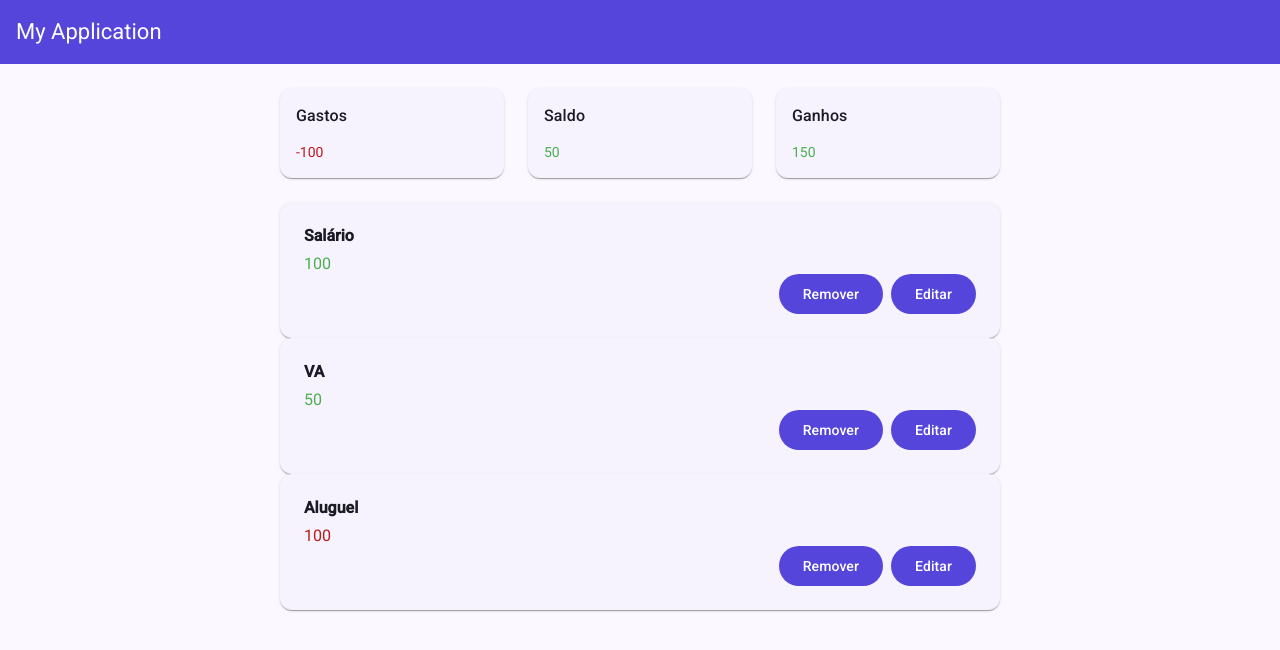
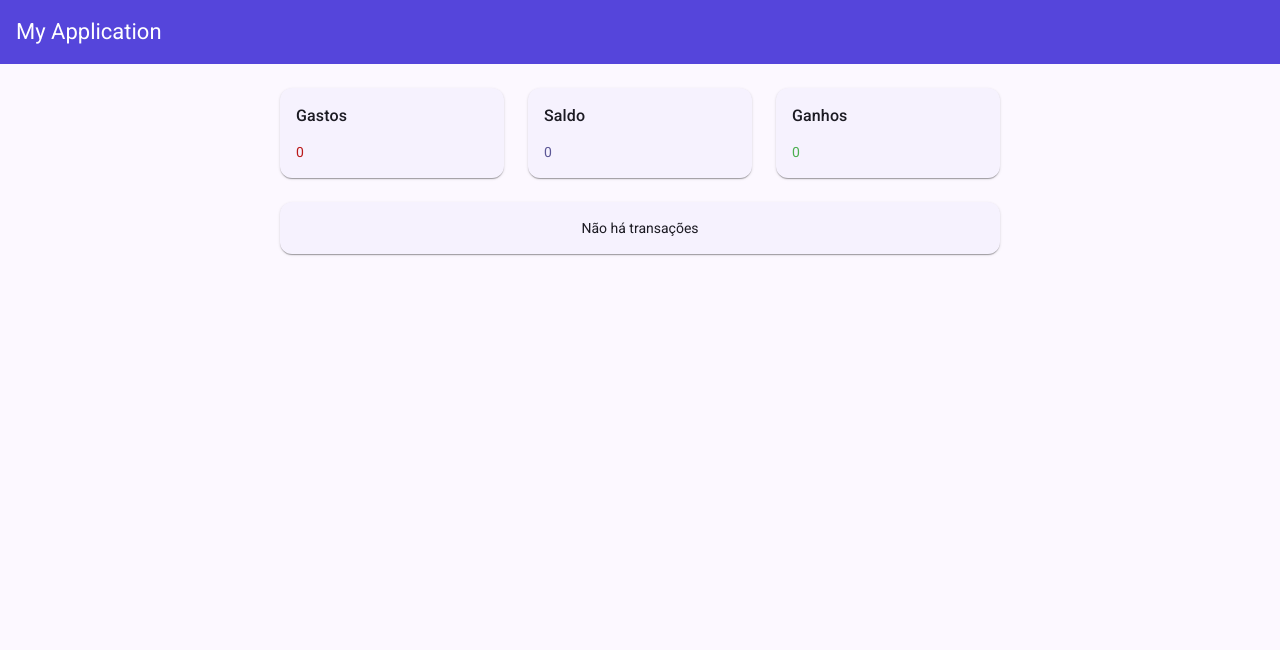
Before and after one commit to eriksongoncalves/curso-angular-gerenciador-financeiro, an Angular app: page / in a window 1280 px wide. Shown: the top 650 px of the page. Built offline with nearby package versions, Linux system fonts and the light colour scheme.

Commit message:
chore: config json server

```diff
--- /dev/null
+++ b/db.json
@@ -0,0 +1,22 @@
+{
+  "transactions": [
+    {
+      "id": 1,
+      "title": "Salário",
+      "value": 100,
+      "type": "income"
+    },
+    {
+      "id": 2,
+      "title": "VA",
+      "value": 50,
+      "type": "income"
+    },
+    {
+      "id": 3,
+      "title": "Aluguel",
+      "value": 100,
+      "type": "outcome"
+    }
+  ]
+}
--- a/package.json
+++ b/package.json
@@ -3,7 +3,9 @@
   "version": "0.0.0",
   "scripts": {
     "ng": "ng",
-    "start": "ng serve",
+    "start": "run-p start:*",
+    "start:app": "ng serve",
+    "start:server": "json-server --d 500 -w db.json ",
     "build": "ng build",
     "watch": "ng build --watch --configuration development",
     "test": "ng test",
@@ -52,11 +54,13 @@
     "eslint-plugin-import": "^2.32.0",
     "eslint-plugin-prettier": "^5.5.4",
     "jasmine-core": "~5.9.0",
+    "json-server": "^0.17.3",
     "karma": "~6.4.0",
     "karma-chrome-launcher": "~3.2.0",
     "karma-coverage": "~2.2.0",
     "karma-jasmine": "~5.1.0",
     "karma-jasmine-html-reporter": "~2.1.0",
+    "npm-run-all": "^4.1.5",
     "prettier": "^3.6.2",
     "typescript": "~5.9.2"
   }
--- a/src/app/features/home/home.ts
+++ b/src/app/features/home/home.ts
@@ -4,7 +4,6 @@ import { Balance } from './components/balance/balance';
 import { TransactionItem } from './components/transaction-item/transaction-item';
 import { NoTransactions } from './components/no-transactions/no-transactions';
 import { Transaction } from '../../shared/transaction/interfaces/transaction';
-import { TransactionType } from '../../shared/transaction/enums/transaction-type';
 
 @Component({
   selector: 'app-home',
@@ -13,21 +12,5 @@ import { TransactionType } from '../../shared/transaction/enums/transaction-type
   styleUrl: './home.scss',
 })
 export class Home {
-  transactions = signal<Transaction[]>([
-    {
-      title: 'Salário',
-      value: 100,
-      type: TransactionType.INCOME,
-    },
-    {
-      title: 'VA',
-      value: 50,
-      type: TransactionType.INCOME,
-    },
-    {
-      title: 'Aluguel',
-      value: 100,
-      type: TransactionType.OUTCOME,
-    },
-  ]);
+  transactions = signal<Transaction[]>([]);
 }
```
Also changed, not shown: 1 other file (tests, documents, lock files or other folders).
